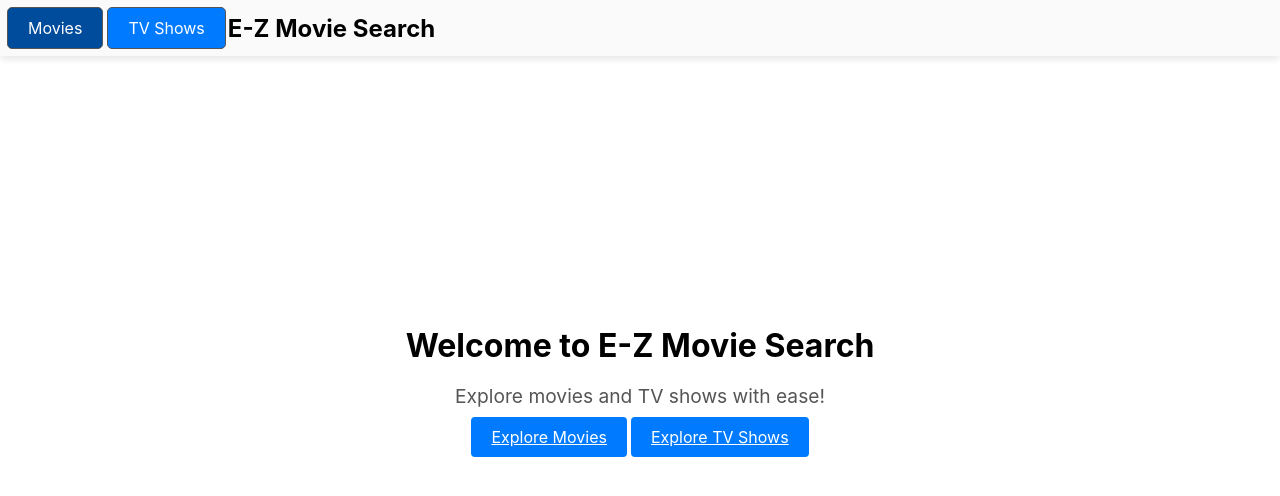
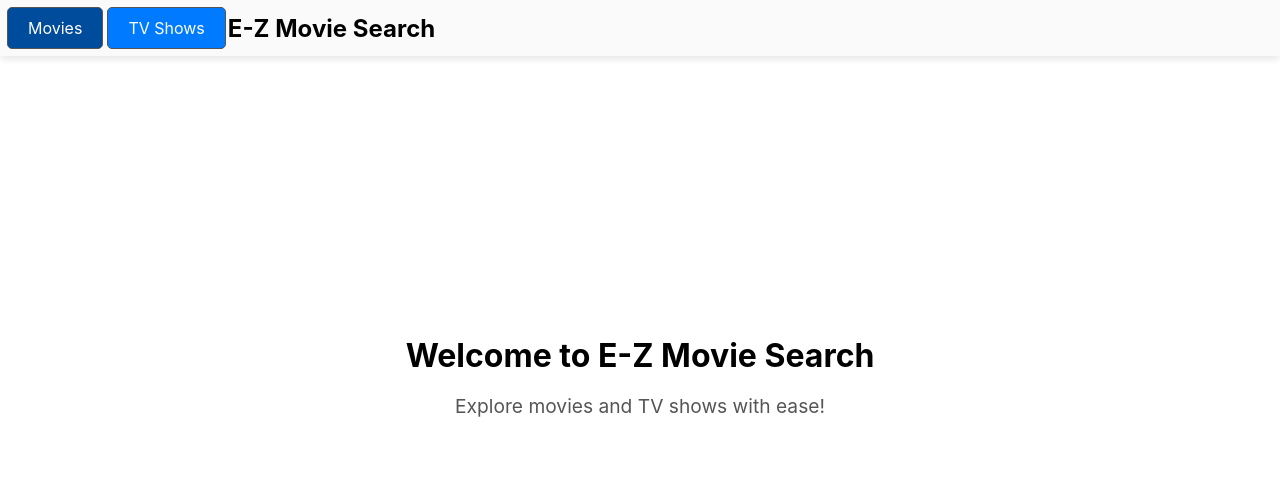
Before and after one commit to Thymester/e-z-movie-search, a React (Create React App) app: page / in a window 1280 px wide. Shown: the top 496 px of the page. Built offline with nearby package versions, Linux system fonts and the light colour scheme.

Commit message:
Add files via upload

```diff
--- a/src/App.js
+++ b/src/App.js
@@ -1,4 +1,4 @@
-import React, { useState } from 'react';
+import React, { useState, useEffect } from 'react';
 import { BrowserRouter as Router, Route, Routes, Link } from 'react-router-dom';
 import MovieSearch from './components/MovieSearch';
 import TVShowSearch from './components/TVShowSearch';
@@ -12,25 +12,30 @@ const HomePage = () => {
         <p className="homepage-description">
           Explore movies and TV shows with ease!
         </p>
-        <div className="homepage-links">
-          <Link to="/movies" className="homepage-link">
-            Explore Movies
-          </Link>
-          <Link to="/tvshows" className="homepage-link">
-            Explore TV Shows
-          </Link>
-        </div>
       </div>
     </div>
   );
 };
 
 function App() {
-  const [selectedMediaType, setSelectedMediaType] = useState('movies');
+  const [selectedMediaType, setSelectedMediaType] = useState(() => {
+    // Use localStorage to retrieve the last selected media type
+    return localStorage.getItem('selectedMediaType') || 'movies';
+  });
 
   const handleMediaTypeChange = (mediaType) => {
     setSelectedMediaType(mediaType);
+    // Save the selected media type to localStorage
+    localStorage.setItem('selectedMediaType', mediaType);
   };
+
+  useEffect(() => {
+    // Set the selected media type from localStorage on component mount
+    const storedMediaType = localStorage.getItem('selectedMediaType');
+    if (storedMediaType) {
+      setSelectedMediaType(storedMediaType);
+    }
+  }, []);
 
   return (
     <Router>
```
Lines whose indentation alone changed are shown as unchanged.
